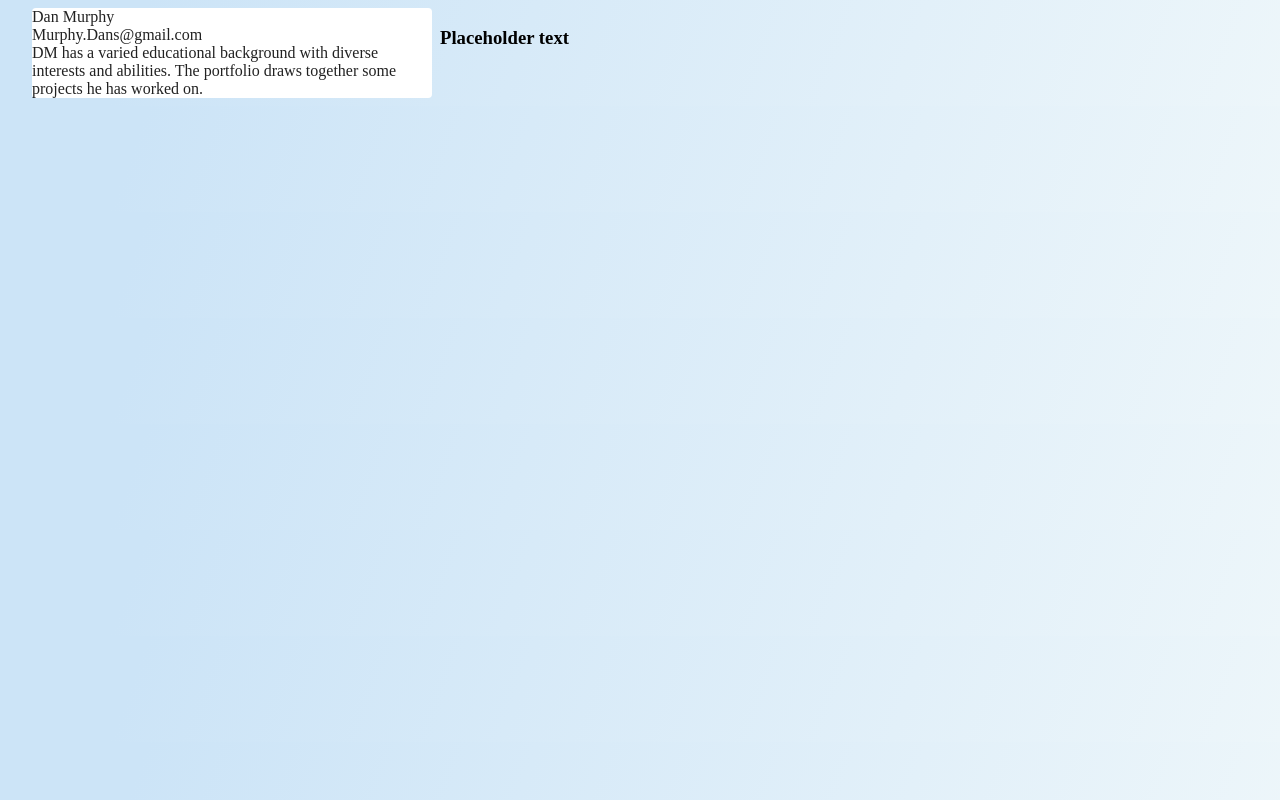
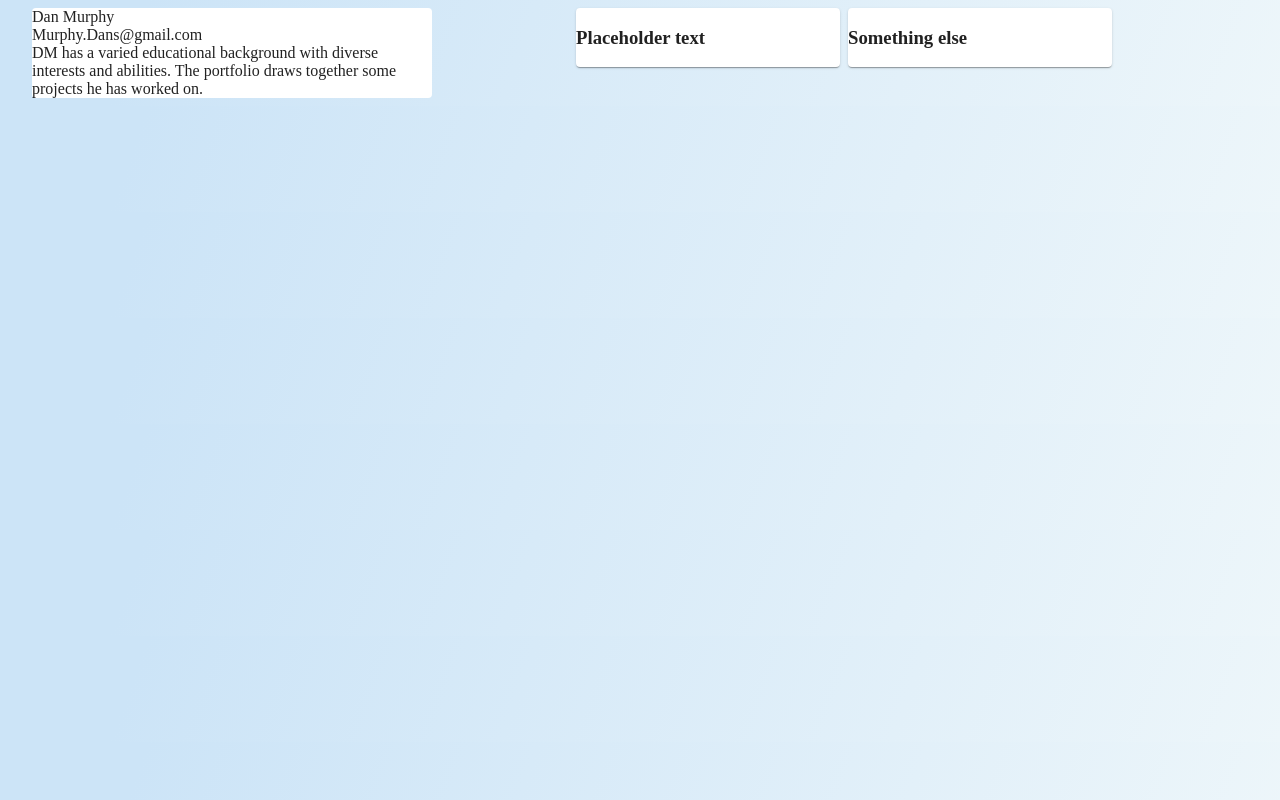
Before and after one commit to d-murphy/dmPortfolio, a React (Create React App) app: page / in a window 1280 px wide. Built offline with nearby package versions, Linux system fonts and the light colour scheme.

Commit message:
added material-ui elements

```diff
--- a/src/App.jsx
+++ b/src/App.jsx
@@ -1,5 +1,5 @@
 import React from 'react';
-import {Container, Grid, Paper} from '@material-ui/core';
+import {Container, Grid, Paper, Card} from '@material-ui/core';
 
 class App extends React.Component {
     constructor() {
@@ -64,9 +64,18 @@ class Profile extends React.Component {
 class PortItems extends React.Component {
     render() {
         return(
-            <div>
-                <h3>Placeholder text</h3>
-             </div>
+            <Grid container  direction="row" justify="center" alignItems="flex-start" spacing={1} >
+                <Grid item xs={4}>
+                  <Card>
+                    <h3>Placeholder text</h3>
+                  </Card>
+                </Grid>
+                <Grid item xs={4}>
+                  <Card>
+                    <h3>Something else</h3>
+                  </Card>
+                </Grid>
+            </Grid>
         )
     }
 }
```
